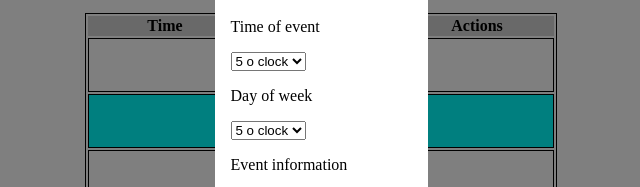
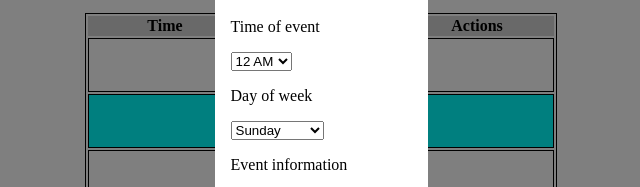
Before and after one commit to Ost-Ethan/week-planner, a website: page index.html in a window 1280 px wide. Both pictures are taken after a click on the button "Add New Event". Shown: the part 274-461 px from the top of the page, 319-959 px from the left. Drawn offline with Linux system fonts and the light colour scheme.

Commit message:
Modal select options created

```diff
--- a/index.html
+++ b/index.html
@@ -1,6 +1,5 @@
 <!DOCTYPE html>
 <html lang="en">
-
   <head>
     <meta charset="UTF-8" />
     <meta name="viewport" content="width=device-width, initial-scale=1.0" />
@@ -12,17 +11,46 @@
       <div class="modal-message-box">
         <p>Time of event</p>
         <select>
-        <option>5 o clock</option>
+          <option>12 AM</option>
+          <option>1 AM</option>
+          <option>2 AM</option>
+          <option>3 AM</option>
+          <option>4 AM</option>
+          <option>5 AM</option>
+          <option>6 AM</option>
+          <option>7 AM</option>
+          <option>8 AM</option>
+          <option>9 AM</option>
+          <option>10 AM</option>
+          <option>11 AM</option>
+          <option>12 PM</option>
+          <option>1 PM</option>
+          <option>2 PM</option>
+          <option>3 PM</option>
+          <option>4 PM</option>
+          <option>5 PM</option>
+          <option>6 PM</option>
+          <option>7 PM</option>
+          <option>8 PM</option>
+          <option>9 PM</option>
+          <option>10 PM</option>
+          <option>11 PM</option>
         </select>
         <p>Day of week</p>
         <select>
-        <option>5 o clock</option>
+          <option>Sunday</option>
+          <option>Monday</option>
+          <option>Tuesday</option>
+          <option>Wednesday</option>
+          <option>Thursday</option>
+          <option>Friday</option>
+          <option>Saturday</option>
         </select>
         <p>Event information</p>
         <textarea></textarea>
         <div>
-      <button> Cancel</button>
-      <button>Confirm</button>
+          <button id="cancel-button">Cancel</button>
+          <button id="confirm-button">Confirm</button>
         </div>
       </div>
     </div>
@@ -97,5 +125,4 @@
     </div>
     <script src="main.js"></script>
   </body>
-
 </html>
--- a/main.js
+++ b/main.js
@@ -6,3 +6,16 @@ function handleNewEvent(event) {
   $newEventModal.setAttribute('class', '');
 
 }
+
+$newEventModal.addEventListener('click', handleModalButton);
+
+function handleModalButton(event) {
+  if (event.target.getAttribute('id') === 'cancel-button') {
+    $newEventModal.setAttribute('class', 'hidden');
+  }
+  if (event.target.getAttribute('id') === 'confirm-button') {
+    $newEventModal.setAttribute('class', 'hidden');
+  }
+}
+
+// const newEventData = {}
```
Lines whose indentation alone changed are shown as unchanged.
